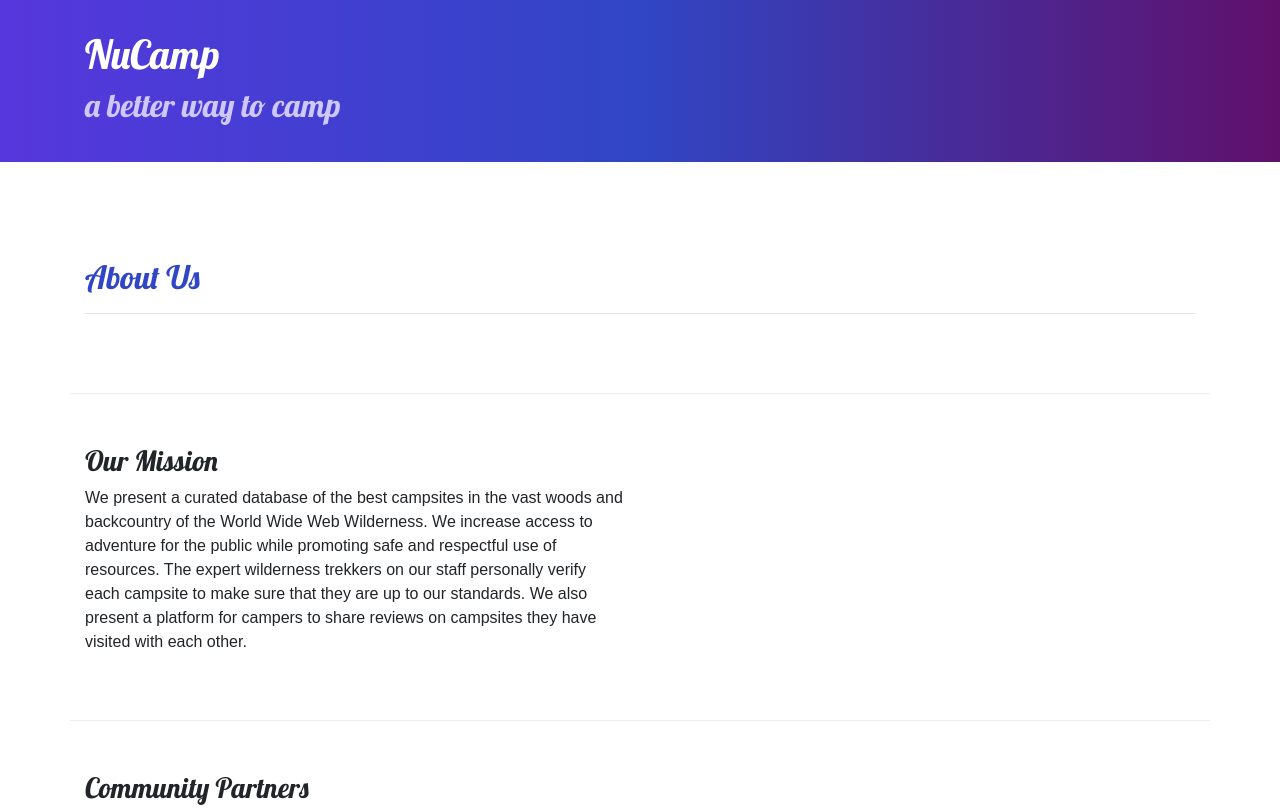
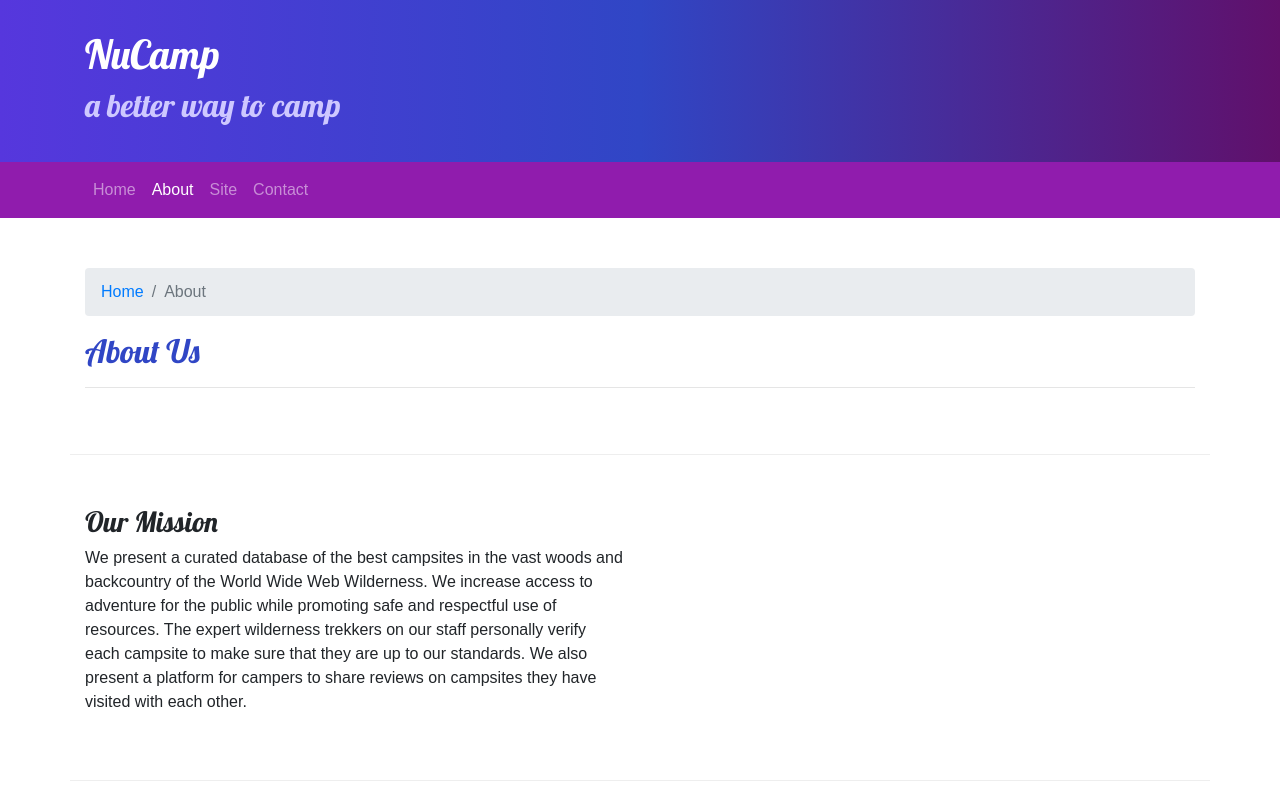
Before and after one commit to AlericPerry/bootstrapcourse, a website: page aboutus.html in a window 1280 px wide. Shown: the top 808 px of the page. Drawn offline with nearby package versions, Linux system fonts and the light colour scheme.

Commit message:
Navbar and Breadcrumbs

```diff
--- a/CSS/styles.css
+++ b/CSS/styles.css
@@ -20,6 +20,7 @@ footer {
 }
 
 .jumbotron {
+    margin: 0;
     padding: 30px;
     background-image: linear-gradient(to right, #5637DD, #3046C5, #60106B);
     color: white;
@@ -30,3 +31,7 @@ footer {
     border-bottom: 1px ridge;
     min-height: 200px;
 }
+
+.navbar {
+    background-color: #901CAD
+}
--- a/aboutus.html
+++ b/aboutus.html
@@ -29,10 +29,32 @@
         </div>
     </header>
 
+    <nav class="navbar navbar-expand-sm navbar-dark sticky-top">
+        <div class="container">
+            <button class="navbar-toggler ml-auto" type="button" data-toggle="collapse" data-target="#nucampNavbar">
+                <span class="navbar-toggler-icon"></span>
+            </button>
+            <div class="collapse navbar-collapse" id="nucampNavbar">
+                <ul class="navbar-nav">
+                    <li class="nav-item "><a class="nav-link" href="index.html">Home</a></li>
+                    <li class="nav-item active"><a class="nav-link" href="#">About</a></li>
+                    <li class="nav-item"><a class="nav-link" href="#">Site</a></li>
+                    <li class="nav-item"><a class="nav-link" href="#">Contact</a></li>
+                </ul>
+            </div>
+        </div>
+    </nav>
+
+
+
     <div class="container">
         <div class="row row-content align-items-center">
             <div class="col">
-               <h2>About Us</h2>
+                <ol class="breadcrumb">
+                    <li class="breadcrumb-item"><a href="index.html">Home</a></li>
+                    <li class="breadcrumb-item active">About</li>
+                </ol>
+                <h2>About Us</h2>
                <hr />
             </div>
         </div>
```
Also changed, not shown: index.html (+16 -0 lines).
